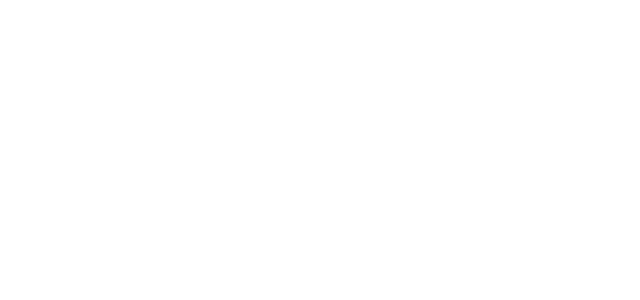
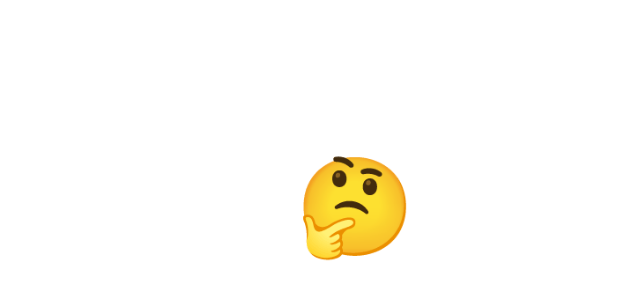
Before and after one commit to PatrickNiyogitare28/git-overview, a Next.js app: page /slides/definitions in a window 1280 px wide. Shown: the part 192-492 px from the top of the page, without its empty margins (640-1280 px from the left). Built offline with nearby package versions, Linux system fonts and the light colour scheme.

Commit message:
chore: added definitions slide

```diff
--- a/src/pages/index.tsx
+++ b/src/pages/index.tsx
@@ -6,11 +6,14 @@ export default function Home() {
     <div className="w-screen h-screen bg-black">
       <Head>
         <>
-      {/* <link href="https://fonts.googleapis.com/css2?family=Poppins&display=swap" rel="stylesheet" /> */}
-      <link rel="preconnect" href="https://fonts.googleapis.com" />
+      <link href="https://fonts.googleapis.com/css2?family=Poppins&display=swap" rel="stylesheet" />
+
+      {/* <link rel="preconnect" href="https://fonts.googleapis.com" />
       <link rel="preconnect" href="https://fonts.gstatic.com" />
-      <link href="https://fonts.googleapis.com/css2?family=Oxygen:wght@700&family=Poppins:wght@100;200&family=Roboto:wght@100&display=swap" rel="stylesheet" />
-      </>
+      <link href="https://fonts.googleapis.com/css2?family=Oxygen:wght@700&family=Poppins:wght@100;200&family=Roboto:wght@100&display=swap" rel="stylesheet" /> */}
+
+<link href="https://fonts.googleapis.com/css2?family=Oxygen:wght@700&family=Poppins:wght@100;200&family=Roboto:wght@100&display=swap" rel="stylesheet" />
+   </>
       </Head>
       <main>
         <Slide />
--- /dev/null
+++ b/src/pages/slides/IProps.ts
@@ -0,0 +1,3 @@
+export interface IDefinitionsProps{
+    showDefinitions?: boolean
+}
--- a/src/pages/slides/definitions.tsx
+++ b/src/pages/slides/definitions.tsx
@@ -1,9 +1,25 @@
 import React from 'react';
+import { IDefinitionsProps } from './IProps';
+import Image from 'next/image'
 
-const Definitions: React.FC = () => {
+const Definitions: React.FC<IDefinitionsProps> = ({showDefinitions=false}) => {
     return (
-        <div className="">
-            <h1 className='text-white'>Definitions</h1>
+        <div className='flex justify-around h-screen flex-col'>
+        <div className="flex justify-around h-48   flex-col" style={{alignItems:'center'}}>
+            <h1 className='text-white text-4xl font-extrabold text-8xl'>Then What's Git <span className='text-8xl'>🤔</span></h1>
+            {showDefinitions &&
+            <>
+            <p className='text-white mt-10 text-2xl' style={{width: '650px'}}>
+                Git is software for tracking changes in any set of files usually used for coordinating programmers working on the same product.
+            </p>
+            <div className='flex mt-20' style={{width: '650px'}}>
+                <Image src="/images/linus-avatar.jpg" width="150" height="150" alt="linux avatar" className='rounded-full	'/>
+                <p className='text-white mt-3 ml-5 w-3/4 text-2xl'> Git was developed in 2005 by Linus Torvalds, the famous creator of the Linux kernel.</p>
+            </div>
+            </>
+            }
+        </div>
+
         </div>
     )
 }
--- a/src/pages/slides/index.tsx
+++ b/src/pages/slides/index.tsx
@@ -13,12 +13,16 @@ const slides: Array<ISlide> = [
   },
   {
       index: 1,
-      content: <TalkIntroduction />
+      content: <TalkIntroduction/>
   },
   {
       index: 2,
       content: <Definitions />
-  }
+  },
+  {
+    index: 3,
+    content: <Definitions showDefinitions={true}/>
+}
 ]
 if(typeof window !== 'undefined'){
     document.onkeydown = checkKey;
--- a/src/pages/slides/introduction.tsx
+++ b/src/pages/slides/introduction.tsx
@@ -10,7 +10,7 @@ const TalkIntroduction: React.FC = () => {
            <div className="flex justify-around w-screen h-screen items-center flex-col">
              <Image draggable="false" src="/images/git-logo.png" alt="git" width="800" height="300"/>
              <ul style={{width: '300px', display:'flex', justifyContent:'space-between'}}>
-                 <li className="text-white font-sans">Patrick NIYOGITARE</li>
+                 <li className="text-white">Patrick NIYOGITARE</li>
                  <li className="text-white">Pacis NKUBITO</li>
              </ul>
            </div>
--- a/src/pages/slides/story.tsx
+++ b/src/pages/slides/story.tsx
@@ -67,10 +67,10 @@ const triggerTypeWritter = () => {
         <>
         {triggerTypeWritter()}
         <div className="flex justify-around w-screen h-screen items-center p-20">
-                <Image src="/images/character.svg" height="500" width="500" />
+                <Image src="/images/character.svg" height="500" width="500" draggable="false"/>
                 <div className="w-2/4 text-xl">
                      <span
-                            className="txt-rotate text-white"
+                            className="txt-rotate text-white text-2xl"
                             data-period="500"
                             data-rotate='["Last year, I was working on a project with a colleague and in order to share what we worked on either a feature we added or removed we had to share the files via slack so that our codes could stay updated.
                             This was tiresome work and prone to many errors but it was because I did not know about GIT.
--- a/src/pages/slides/styles.css
+++ b/src/pages/slides/styles.css
@@ -10,3 +10,6 @@
    display: flex;
    justify-content: space-between;
 }
+.font-size{
+    font-weight: bolder !important;
+}
--- a/src/styles/index.css
+++ b/src/styles/index.css
@@ -11,3 +11,6 @@ body{
     font-family: 'Oxygen', sans-serif !important;
     font-family: 'Roboto', sans-serif !important;
 }
+h1{
+    font-family: 'Poppins' !important;
+}
```
Also changed, not shown: public/images/contributions.png (added), public/images/linus-avatar.jpg (added).
